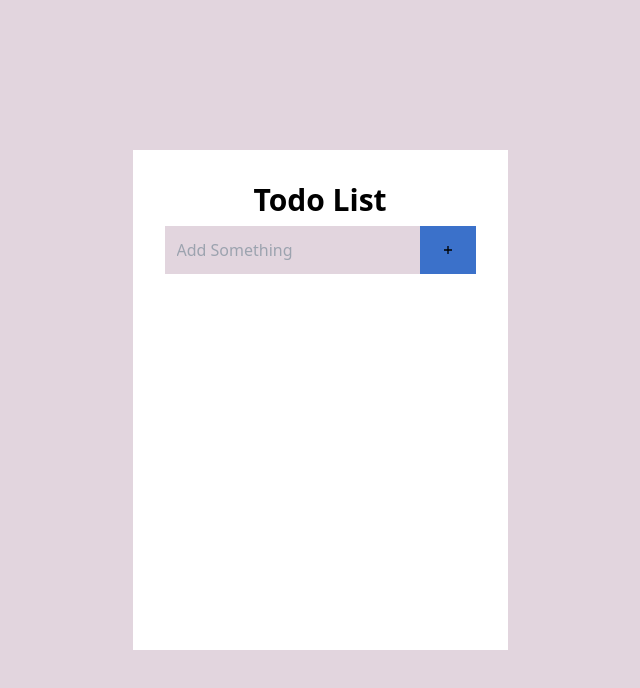
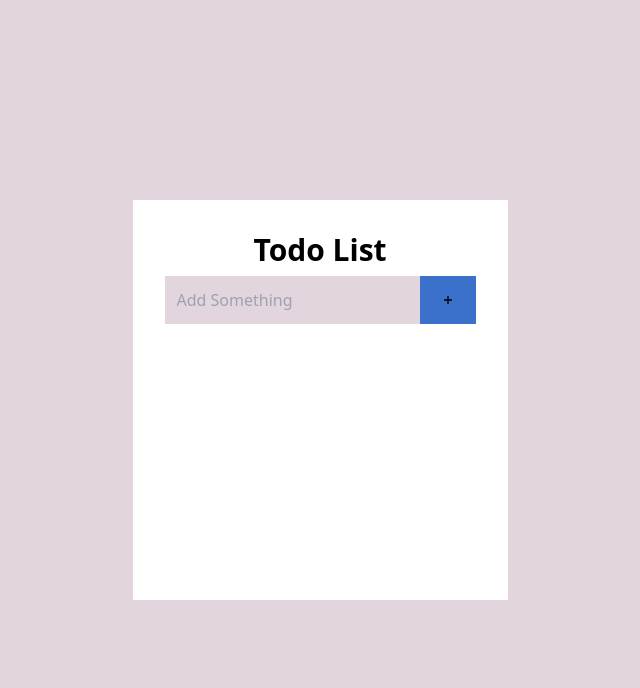
Before and after one commit to SirDest/TodoList-web-app-with-react-js-and-tailwind-css, a React (Create React App) app: page / in a window 1280 px wide. Shown: the top 688 px of the page, without its empty margins (320-960 px from the left). Built offline with nearby package versions, Linux system fonts and the light colour scheme.

Commit message:
height changes

```diff
--- a/src/components/MainTodo.jsx
+++ b/src/components/MainTodo.jsx
@@ -44,7 +44,7 @@ const MainTodo = () => {
   };
   return (
     <div className="bg-[#e2d5de] w-full h-screen flex items-center ">
-      <div className="w-full md:w-fit min-h-[500px] bg-white m-auto p-8">
+      <div className="w-full md:w-fit min-h-[50%] bg-white m-auto p-8">
         <p className="text-center text-3xl font-semibold">Todo List</p>
         <AddTodo addTodos={addTodos} />
 
```
